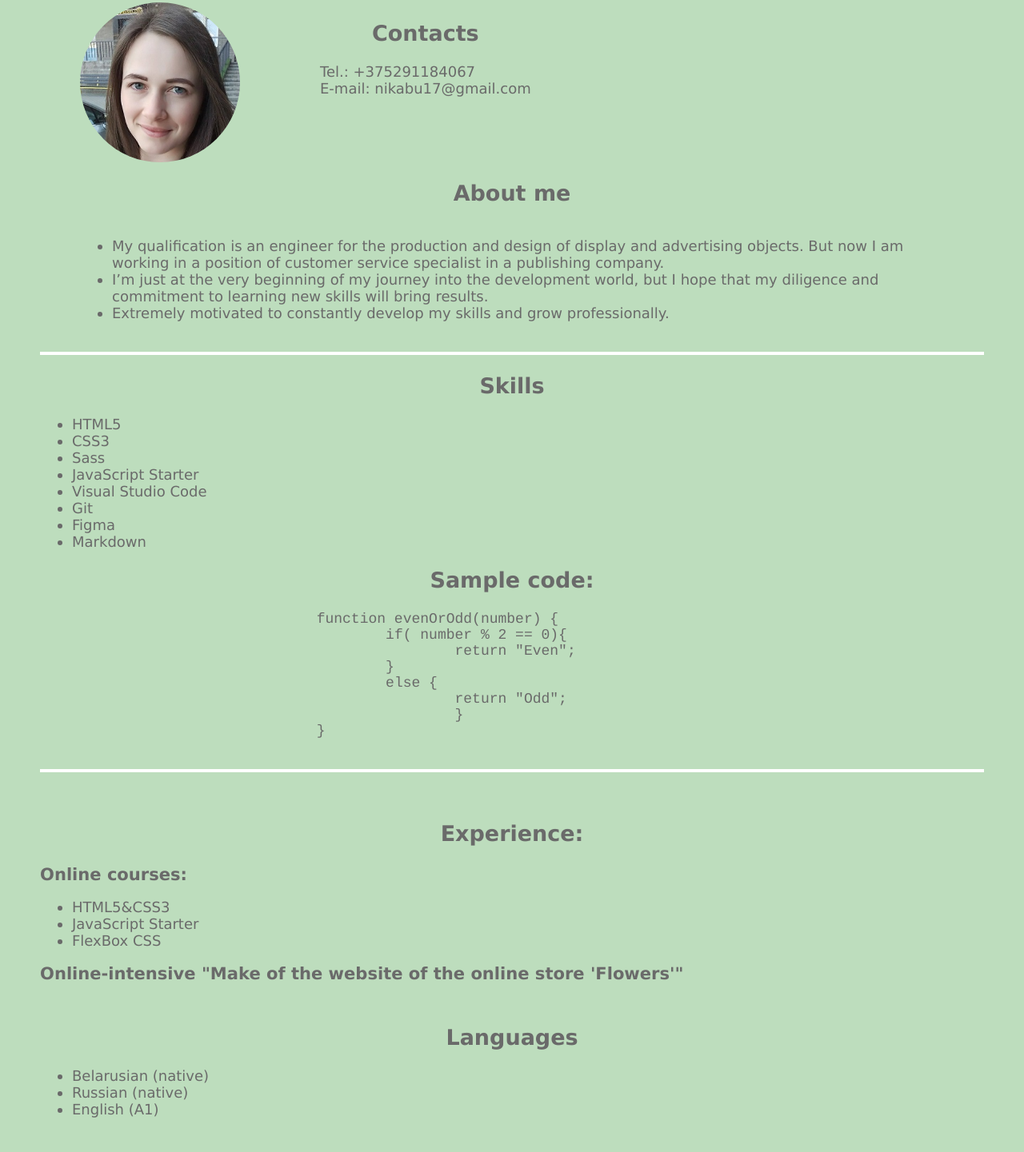
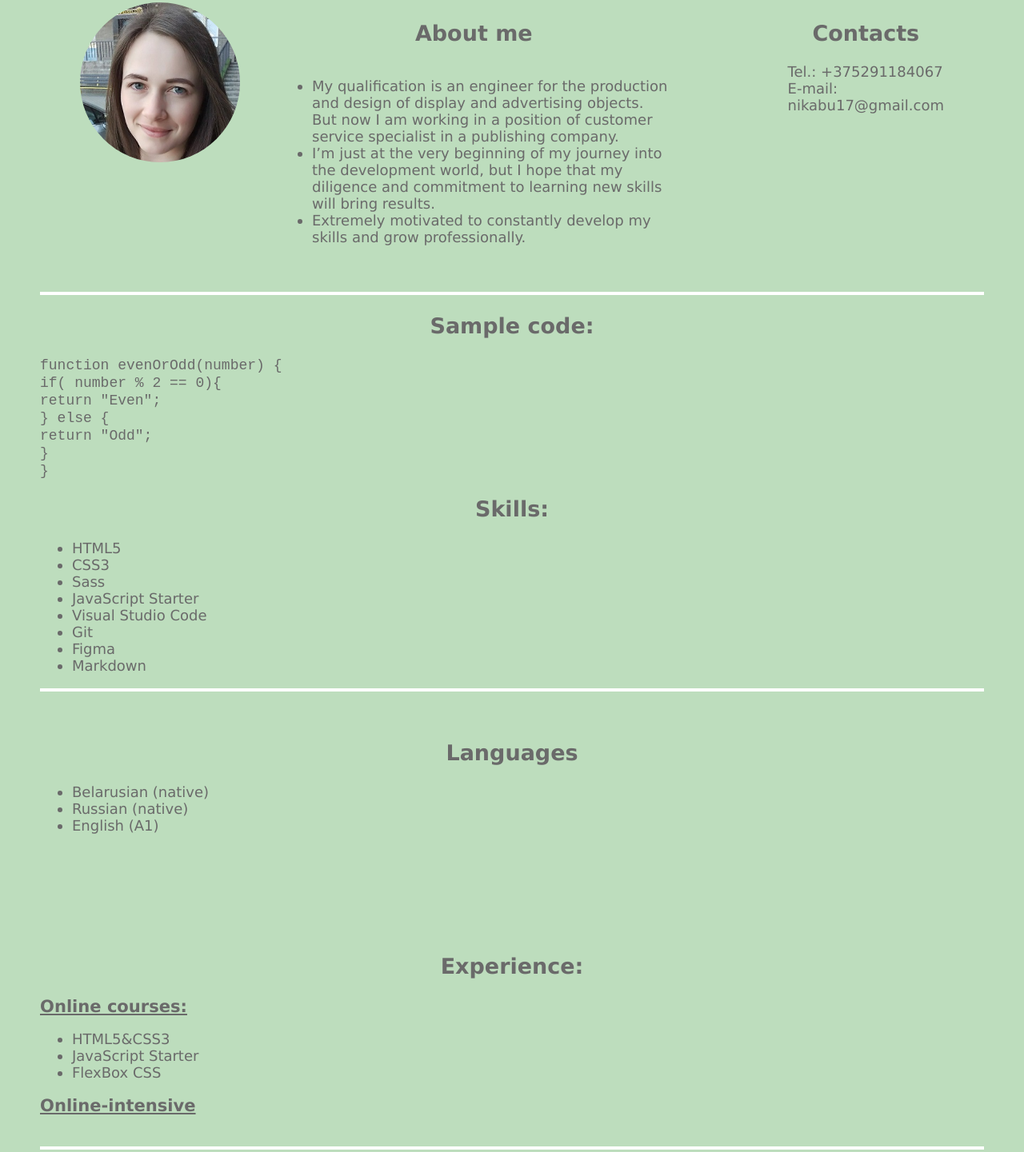
Before and after one commit to veronmolosh/rsschool-cv, a plain HTML site: page index.html in a window 1280 px wide. Shown: the part 236-1677 px from the top of the page at 80% size. Drawn offline with Linux system fonts and the light colour scheme.

Commit message:
refactor: change markup cv

```diff
--- a/index.html
+++ b/index.html
@@ -10,6 +10,7 @@
 </head>
 
 <body>
+	<div class="wrapper">
 		<header>
 			<div class="name">
 				<h1>Veranika Malazhavaya</h1>
@@ -17,6 +18,24 @@
 			</div>
 			<div class="container">
 				<div class="photo">
+				</div>
+				<div class="about-me">
+					<h2>About me</h2>
+					<div class="container">
+						<ul class="list-about-me">
+							<li>My qualification is an engineer for the production and design of display and advertising objects. But
+								now
+								I
+								am working in a position of customer service specialist in a publishing company.</li>
+							<li>I’m just at the very beginning of my journey into the development world, but I hope that my diligence
+								and
+								commitment to learning new skills will bring results.
+							</li>
+							<li>Extremely motivated to constantly develop my skills and grow professionally.
+							</li>
+						</ul>
+					</div>
+
 				</div>
 				<div class="contacts">
 					<h2>Contacts</h2>
@@ -32,72 +51,53 @@
 				</div>
 			</div>
 		</header>
+		<hr>
 		<main>
-		<section class="about-me">
-			<h2>About me</h2>
-			<div class="container">
-				<ul class="list-about-me">
-					<li>My qualification is an engineer for the production and design of display and advertising objects. But now
-						I
-						am working in a position of customer service specialist in a publishing company.</li>
-					<li>I’m just at the very beginning of my journey into the development world, but I hope that my diligence and
-						commitment to learning new skills will bring results.
-					</li>
-					<li>Extremely motivated to constantly develop my skills and grow professionally.
-					</li>
+			<section class="skills">
+				<div class="sample-code">
+					<h2>Sample code:</h2>
+					<code>
+						function evenOrOdd(number) { <br>
+							if( number % 2 == 0){ <br>
+								return "Even"; <br>
+							} else { <br>
+									return "Odd"; <br>
+								} <br>
+						} <br>
+				  </code>
+				</div>
+				<div class="my-skills">
+					<h2>Skills:</h2>
+					<ul>
+						<li>HTML5</li>
+						<li>CSS3</li>
+						<li>Sass</li>
+						<li>JavaScript Starter</li>
+						<li>Visual Studio Code</li>
+						<li>Git</li>
+						<li>Figma</li>
+						<li>Markdown</li>
 					</ul>
 				</div>
-			<hr>
-		</section>
-		<section class="skills">
-			<div class="my-skills">
-				<h2>Skills</h2>
-				<ul>
-					<li>
-						HTML5
-					</li>
-					<li>
-						CSS3
-					</li>
-					<li>
-						Sass
-					</li>
-					<li>
-						JavaScript Starter
-					</li>
-					<li>
-						Visual Studio Code
-					</li>
-					<li>
-						Git
-					</li>
-					<li>
-						Figma
-					</li>
-					<li>
-						Markdown
-					</li>
-				</ul>
-			</div>
-			<div class="sample-code">
-				<h2>Sample code:</h2>
-				<pre>
-				function evenOrOdd(number) {
-					if( number % 2 == 0){
-						return "Even";
-					}
-					else {
-						return "Odd";
-						}
-				}
-			  </pre>
-			</div>
+
 			</section>
 			<hr>
 			<section class="experiense">
+
+				<div class="languages">
+					<div class="lang">
+						<h2>Languages</h2>
+						<ul>
+							<li>Belarusian (native)</li>
+							<li>Russian (native)</li>
+							<li>English (A1)</li>
+						</ul>
+					</div>
+
+				</div>
+				<div class="my-experiense">
 					<h2>Experience:</h2>
-			<div class="my-experiense">
-				<h3>Online courses:
+					<h3><a href="https://itvdn.com/ru">Online courses:</a>
 					</h3>
 					<ul>
 						<li>
@@ -110,27 +110,21 @@
 							FlexBox CSS
 						</li>
 					</ul>
-				<h3>Online-intensive "Make of the website of the online store 'Flowers'"</h3>
+					<h3><a href="https://glo.academy/">Online-intensive</a></h3>
 				</div>
 			</section>
-		<section class="languages">
-			<div class="lang">
-				<h2>Languages</h2>
-				<ul>
-					<li>Belarusian (native)</li>
-					<li>Russian (native)</li>
-					<li>English (A1)</li>
-				</ul>
-			</div>
-		</section>
+			<hr>
+
 		</main>
 		<footer>
 
-		<a href="https://github.com/veronmolosh"><img class="footer-icon" src="./assets/icons/github.svg" alt="github"></a>
+			<a href="https://github.com/veronmolosh"><img class="footer-icon" src="./assets/icons/github.svg"
+					alt="github"></a>
 			<a href="https://rs.school/js/"><img class="footer-icon" src="./assets/icons/rs_school_js.svg" alt="RSSchool"></a>
 
 			<p class="year">2021</p>
 		</footer>
+	</div>
 </body>
 
 </html>
```
Lines whose indentation alone changed are shown as unchanged.
